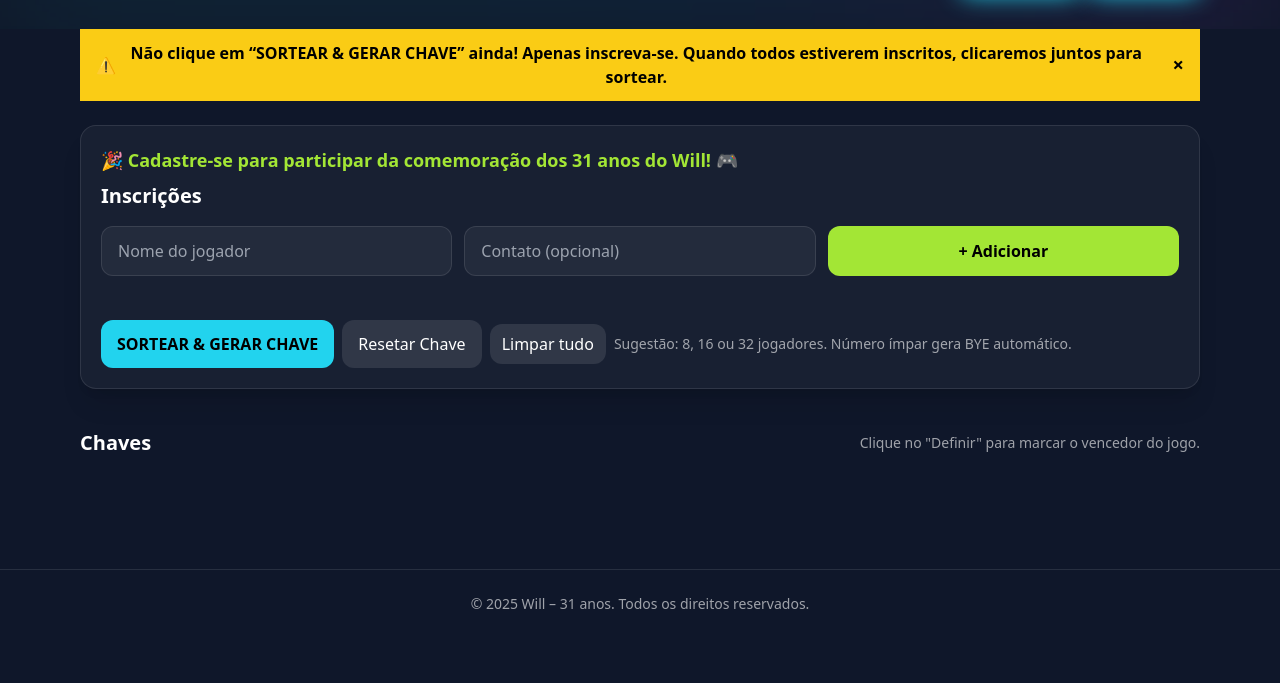
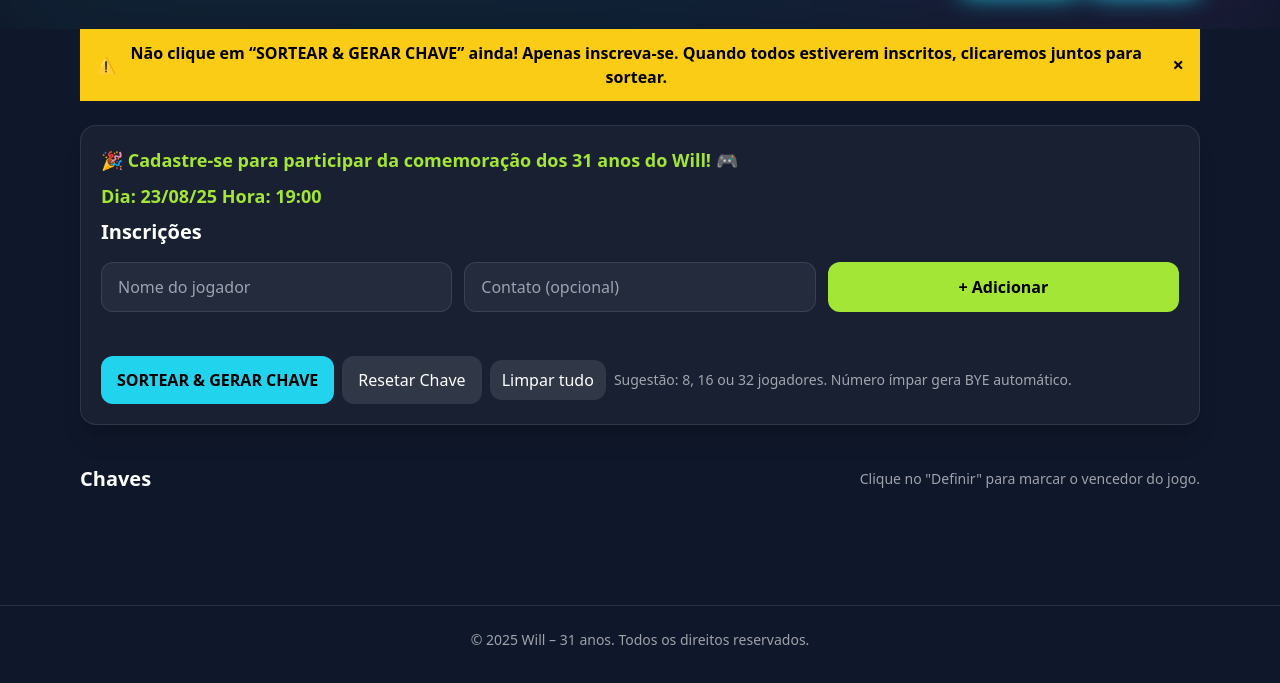
Before and after one commit to wilk2308/fifa25-after-will31, a plain HTML site: page index.html in a window 1280 px wide. Shown: the part 99-782 px from the top of the page. Drawn offline with nearby package versions, Linux system fonts and the light colour scheme; no server answers.

Commit message:
feat(adição hora e data)

```diff
--- a/index.html
+++ b/index.html
@@ -399,6 +399,7 @@
             <div class="bg-white/[0.04] border border-white/10 rounded-2xl p-5 shadow-xl">
                 <p class="mb-2 text-lg font-semibold text-lime">🎉 Cadastre-se para participar da comemoração dos 31 anos do
                     Will! 🎮</p>
+                    <p class="mb-2 text-lg font-semibold text-lime"> Dia: 23/08/25 Hora: 19:00</p>
                 <h2 class="text-xl font-bold">Inscrições</h2>
                 <div class="mt-4 grid grid-cols-1 md:grid-cols-3 gap-3">
                     <input id="playerName" type="text" placeholder="Nome do jogador"
```
